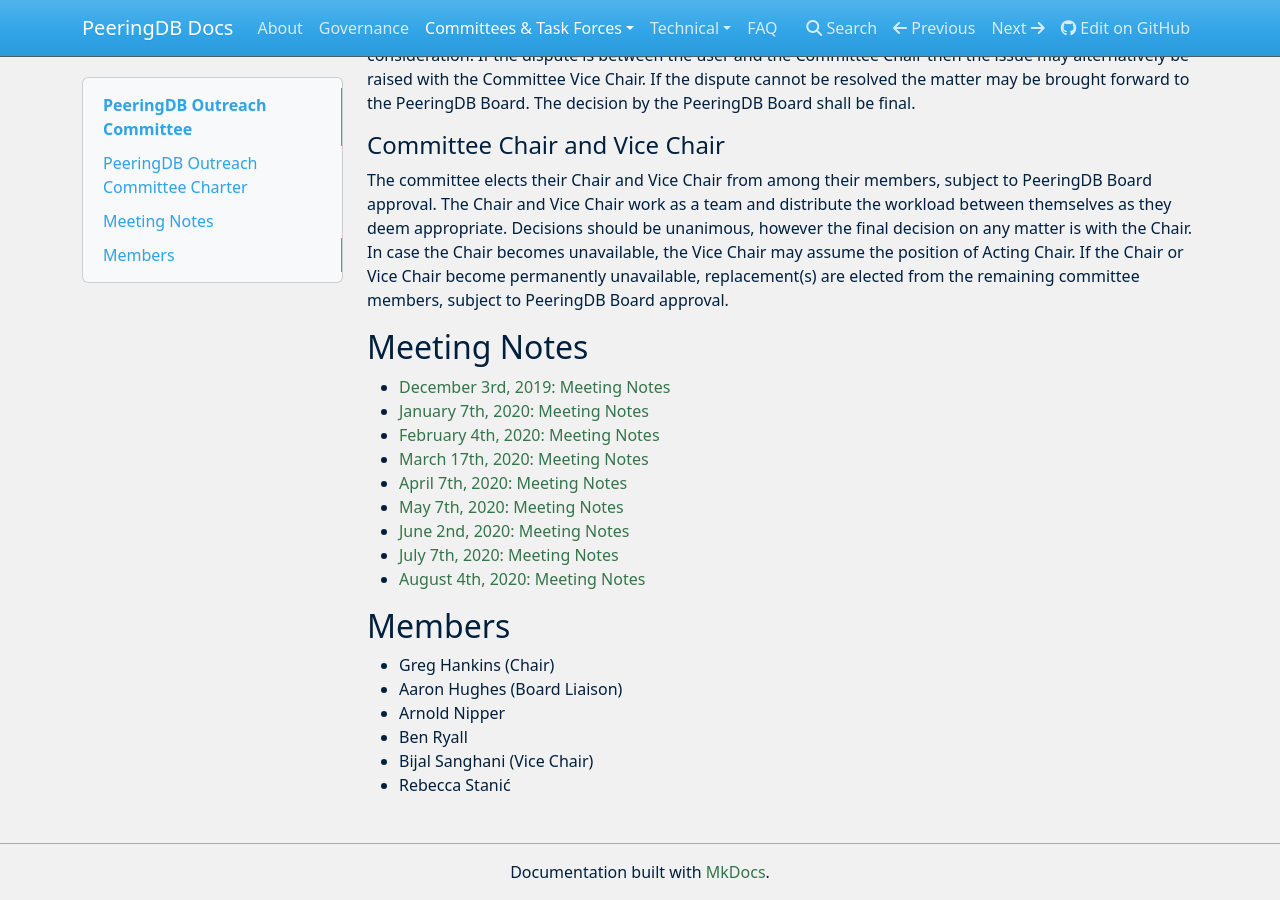
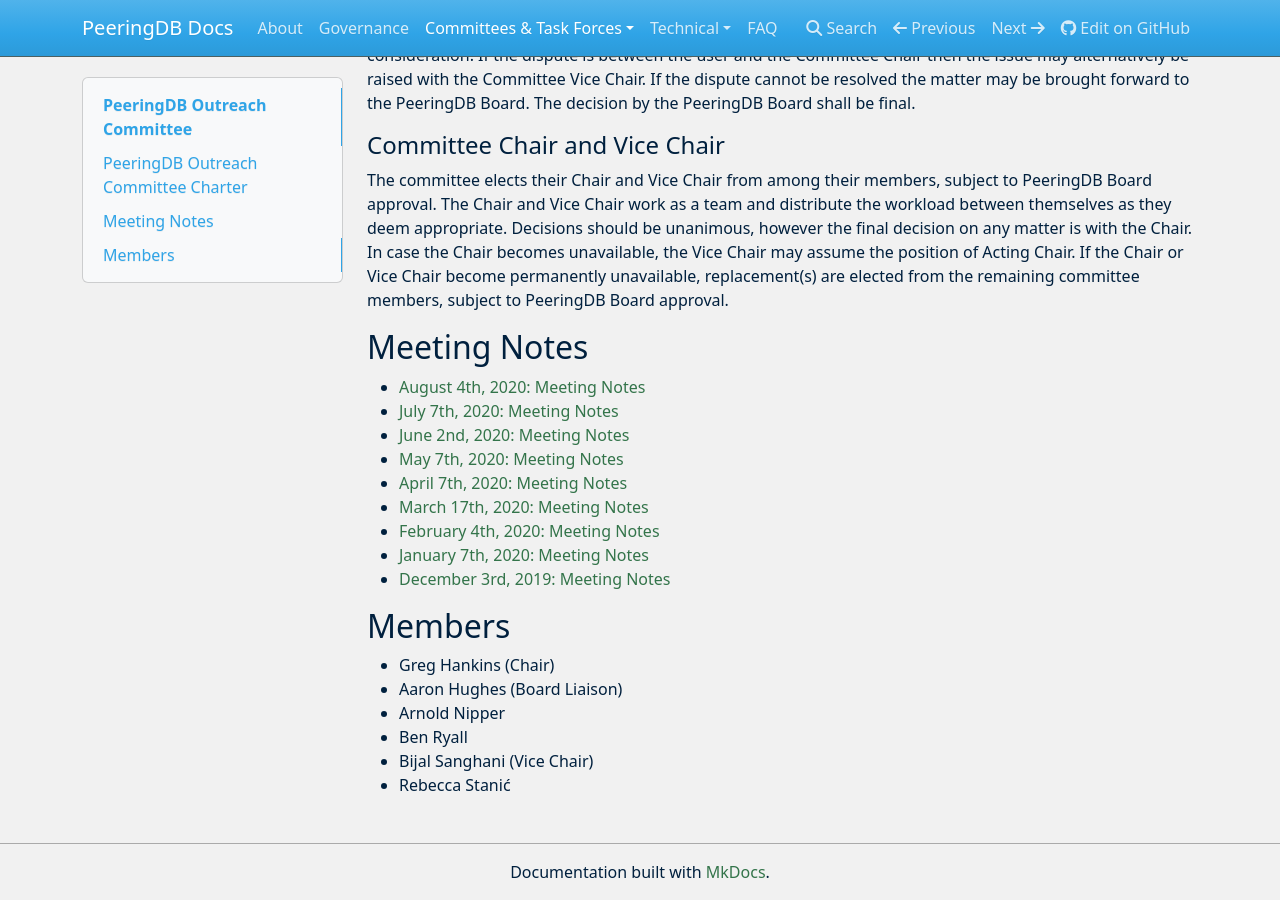
Before and after one commit to peeringdb/docs, an MkDocs documentation site: the page built from docs/committee/outreach/index.md, in a window 1280 px wide and 900 px high, scrolled down 1116 px. Built offline with MkDocs 1.6.1, drawn with Linux system fonts in a browser that asks for light colours; nearby versions of some CDN libraries.

```diff
--- a/docs/committee/outreach/index.md
+++ b/docs/committee/outreach/index.md
@@ -7,15 +7,15 @@
 
 ## Meeting Notes
 
+- [August 4th, 2020: Meeting Notes](notes/2020-08-04_Outreach_Committee_Notes.pdf)
+- [July 7th, 2020: Meeting Notes](notes/2020-07-07_Outreach_Committee_Notes.pdf)
+- [June 2nd, 2020: Meeting Notes](notes/2020-06-02_Outreach_Committee_Notes.pdf)
+- [May 7th, 2020: Meeting Notes](notes/2020-05-07_Outreach_Committee_Notes.pdf)
+- [April 7th, 2020: Meeting Notes](notes/2020-04-07_Outreach_Committee_Notes.pdf)
+- [March 17th, 2020: Meeting Notes](notes/2020-03-17_Outreach_Committee_Notes.pdf)
+- [February 4th, 2020: Meeting Notes](notes/2020-02-04_Outreach_Committee_Notes.pdf)
+- [January 7th, 2020: Meeting Notes](notes/2020-01-07_Outreach_Committee_Notes.pdf)
 - [December 3rd, 2019: Meeting Notes](notes/2019-12-03_Outreach_Committee_Notes.pdf)
-- [January 7th, 2020: Meeting Notes](notes/2020-01-07_Outreach_Committee_Notes.pdf)
-- [February 4th, 2020: Meeting Notes](notes/2020-02-04_Outreach_Committee_Notes.pdf)
-- [March 17th, 2020: Meeting Notes](notes/2020-03-17_Outreach_Committee_Notes.pdf)
-- [April 7th, 2020: Meeting Notes](notes/2020-04-07_Outreach_Committee_Notes.pdf)
-- [May 7th, 2020: Meeting Notes](notes/2020-05-07_Outreach_Committee_Notes.pdf)
-- [June 2nd, 2020: Meeting Notes](notes/2020-06-02_Outreach_Committee_Notes.pdf)
-- [July 7th, 2020: Meeting Notes](notes/2020-07-07_Outreach_Committee_Notes.pdf)
-- [August 4th, 2020: Meeting Notes](notes/2020-08-04_Outreach_Committee_Notes.pdf)
 
 ## Members
 
```
